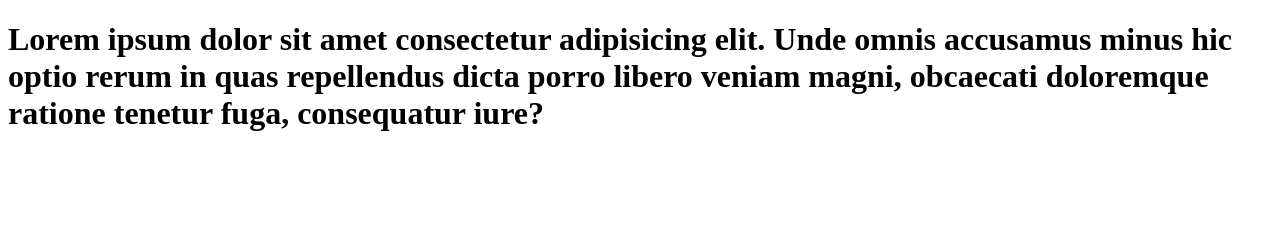
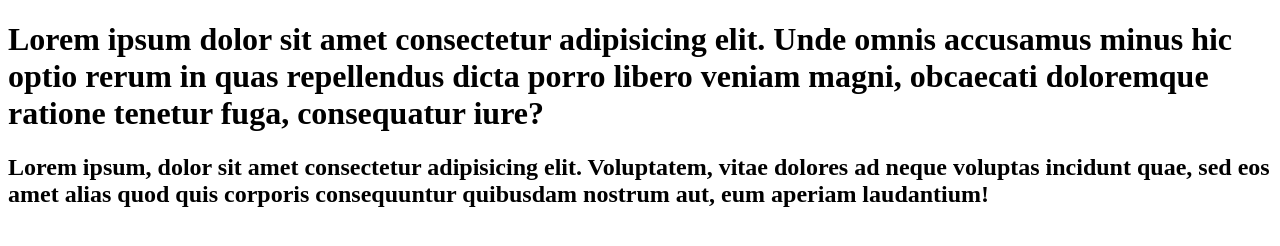
Before and after one commit to Vdevfuture/project__1, a plain HTML site: page index.html in a window 1280 px wide. Drawn offline with Linux system fonts and the light colour scheme.

Commit message:
add un h2 con un lorem

```diff
--- a/index.html
+++ b/index.html
@@ -12,5 +12,11 @@
       accusamus minus hic optio rerum in quas repellendus dicta porro libero
       veniam magni, obcaecati doloremque ratione tenetur fuga, consequatur iure?
     </h1>
+
+    <h2>
+      Lorem ipsum, dolor sit amet consectetur adipisicing elit. Voluptatem,
+      vitae dolores ad neque voluptas incidunt quae, sed eos amet alias quod
+      quis corporis consequuntur quibusdam nostrum aut, eum aperiam laudantium!
+    </h2>
   </body>
 </html>
```
